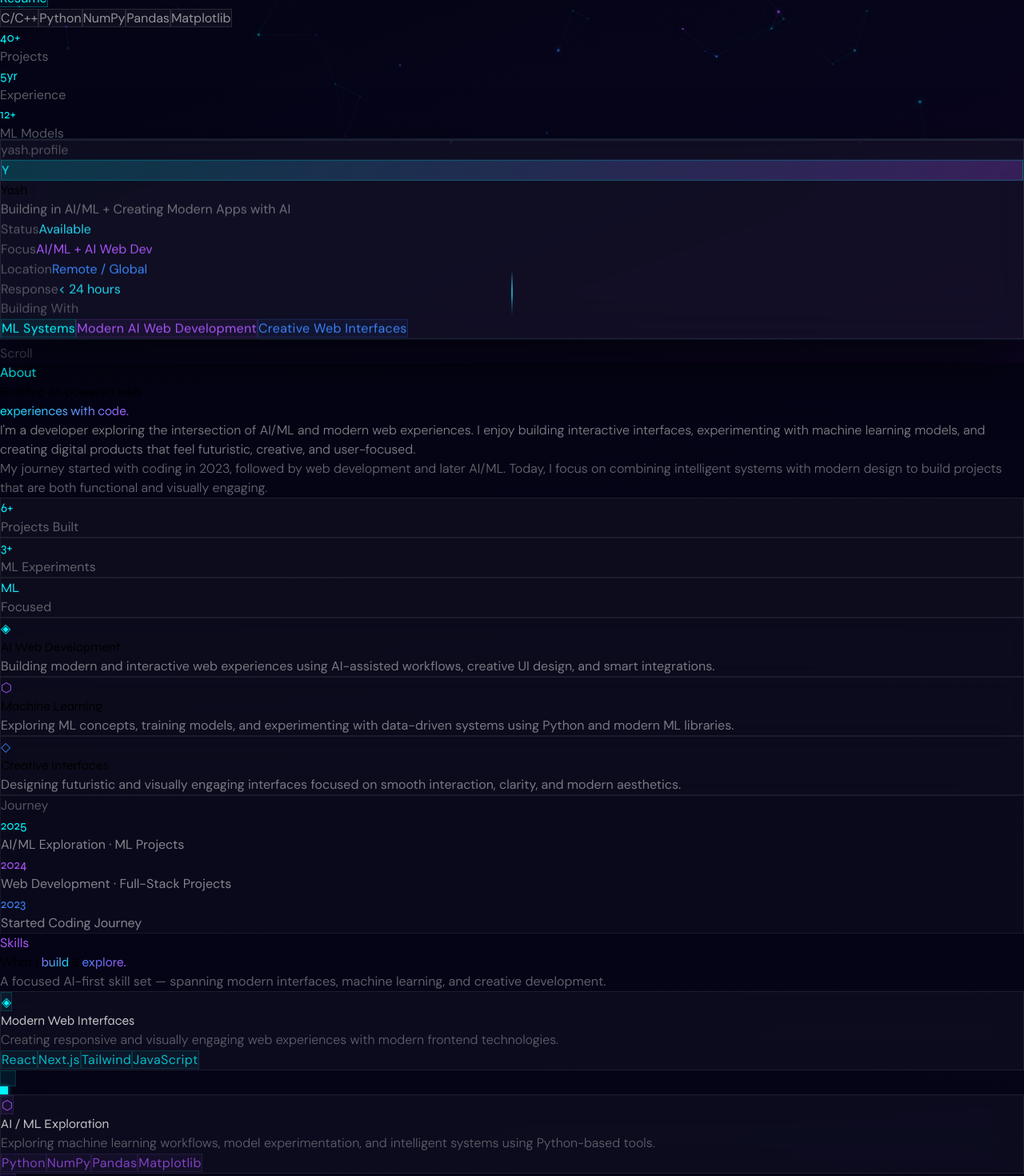
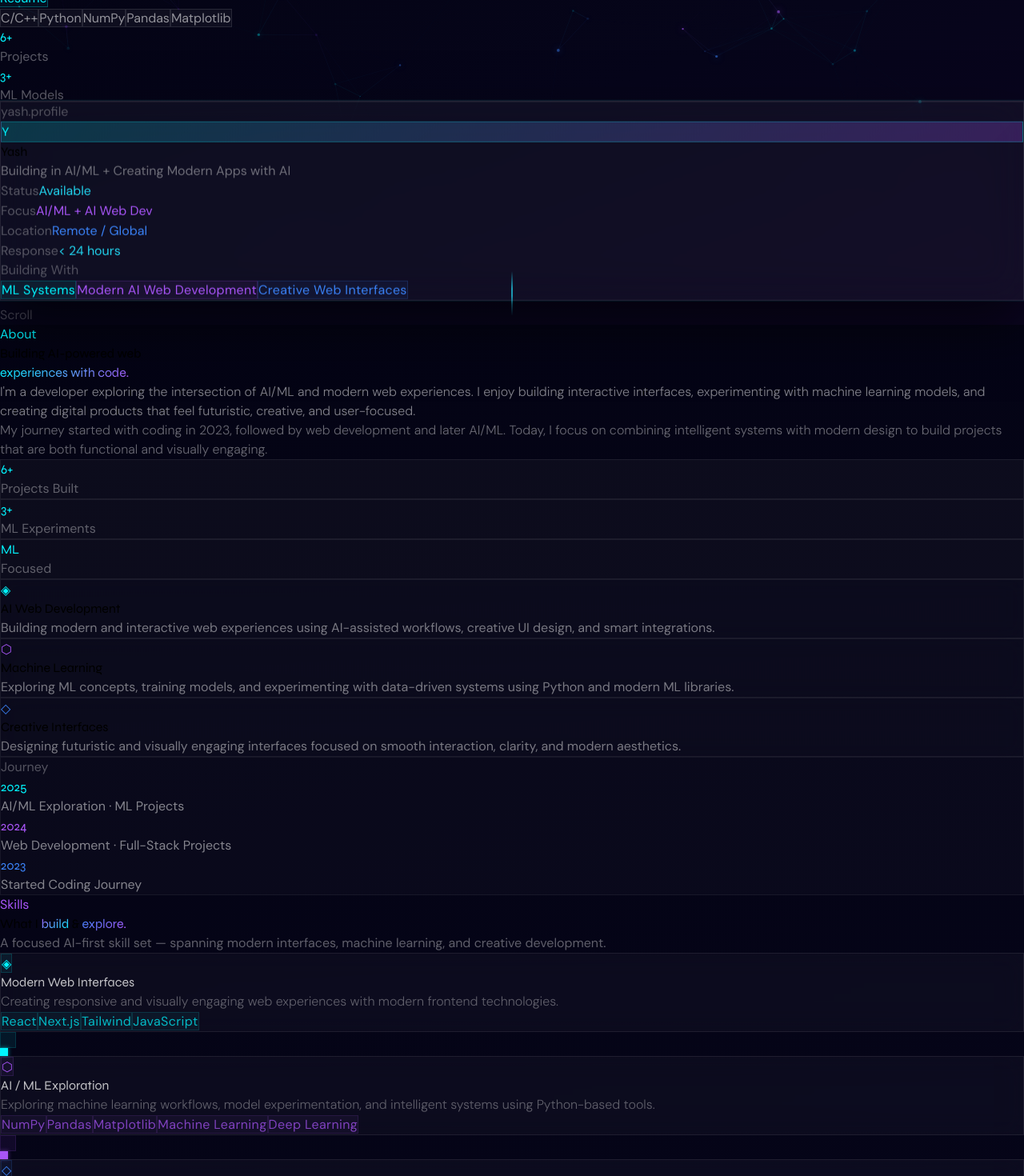
Before and after one commit to YASHGOEL-CODE/yash-portfolio, a React (Vite) app in the folder portfolio/: page / in a window 1280 px wide. Shown: the part 480-1950 px from the top of the page at 80% size. Built offline with nearby package versions, Linux system fonts and the light colour scheme.

Commit message:
Update resume PDF

```diff
--- a/portfolio/src/components/Hero.jsx
+++ b/portfolio/src/components/Hero.jsx
@@ -27,9 +27,8 @@ const ROLES = [
 const TECH = ["C/C++", "Python", "NumPy", "Pandas", "Matplotlib"];
 
 const STATS = [
-  { val: "40+", label: "Projects" },
-  { val: "5yr", label: "Experience" },
-  { val: "12+", label: "ML Models" },
+  { val: "6+", label: "Projects" },
+  { val: "3+", label: "ML Models" },
 ];
 
 // ── Stagger variants ──────────────────────────────────────────────────────────
@@ -447,7 +446,7 @@ export default function Hero() {
                 </motion.a>
                 {/* Resume button — outlined cyan, opens PDF in new tab */}
                 <motion.a
-                  href="/resume/Yash_Goel_Resume.pdf"
+                  href="/resume/Yash_Goel_Resume.pdf.pdf (1).pdf"
                   target="_blank"
                   rel="noopener noreferrer"
                   aria-label="View resume PDF (opens in new tab)"
--- a/portfolio/src/components/Navbar.jsx
+++ b/portfolio/src/components/Navbar.jsx
@@ -163,7 +163,7 @@ export default function Navbar() {
       <div className="hidden md:flex items-center gap-2">
         {/* Resume — outlined */}
         <motion.a
-          href="/resume/Yash_Goel_Resume.pdf"
+          href="/resume/Yash_Goel_Resume.pdf.pdf (1).pdf"
           target="_blank"
           rel="noopener noreferrer"
           aria-label="View Yash Goel's resume (opens in new tab)"
--- a/portfolio/src/components/Skills.jsx
+++ b/portfolio/src/components/Skills.jsx
@@ -18,7 +18,7 @@ const CARDS = [
     icon: "⬡",
     title: "AI / ML Exploration",
     desc: "Exploring machine learning workflows, model experimentation, and intelligent systems using Python-based tools.",
-    pills: ["Python", "NumPy", "Pandas", "Matplotlib"],
+    pills: ["NumPy", "Pandas", "Matplotlib", "Machine Learning", "Deep Learning"],
     accent: "#a855f7",
   },
   {
```
Also changed, not shown: 2 other files (tests, documents, lock files or other folders).
